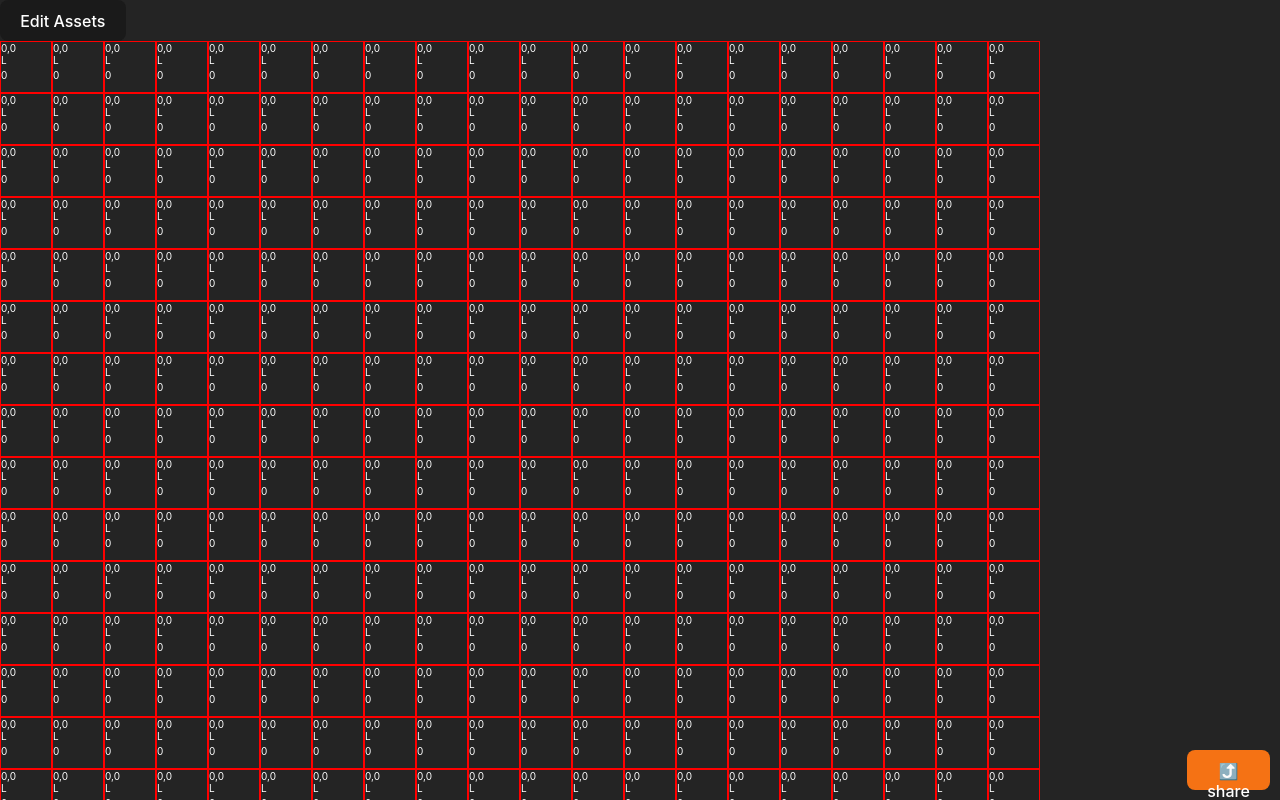
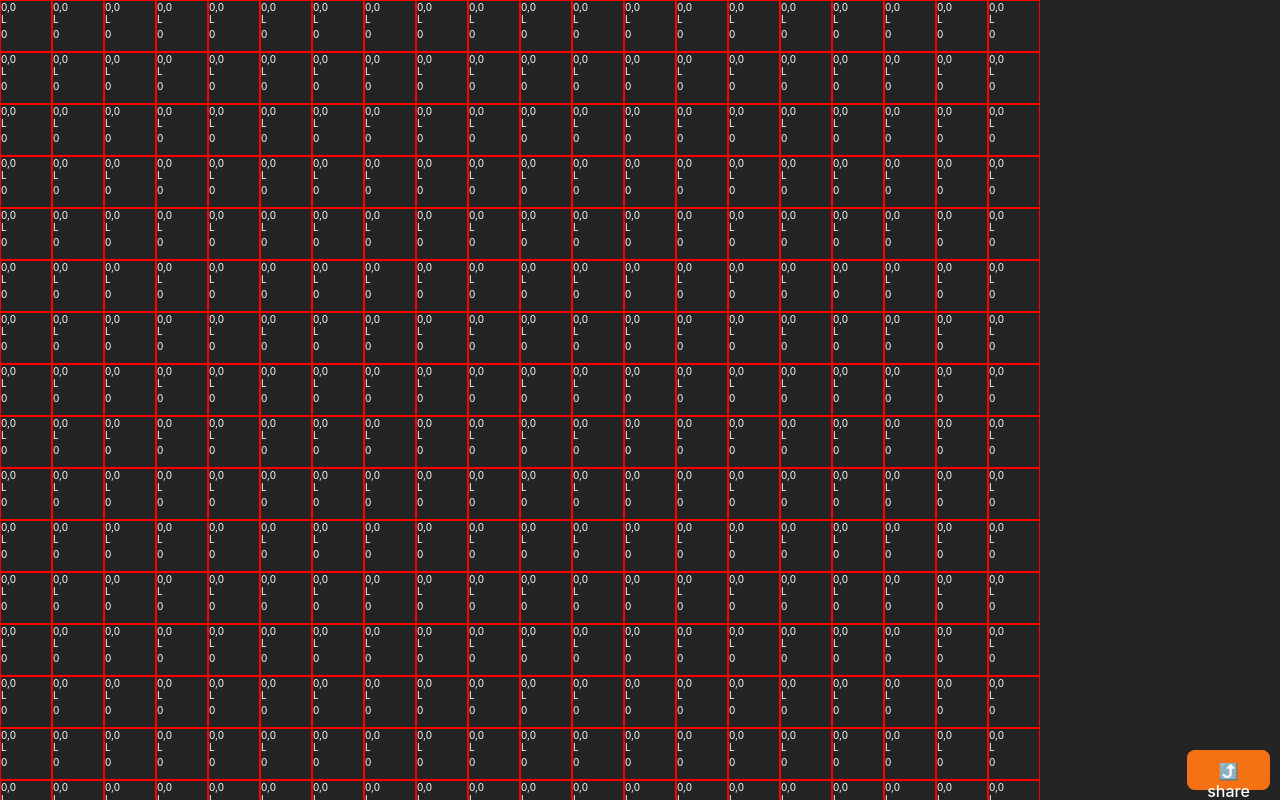
Before and after one commit to benallfree/worldforge, a Svelte app: page / in a window 1280 px wide. Shown: the top 800 px of the page. Built offline with nearby package versions, Linux system fonts and the light colour scheme.

Commit message:
terrain refactor

```diff
--- a/src/components/terrain/TerrainMap.svelte
+++ b/src/components/terrain/TerrainMap.svelte
@@ -1,26 +1,20 @@
 <script lang="ts">
+  import { gameState } from '../../store'
+  import { TILE_SIZE } from '../../util/constants'
   import { mkGridSize, xyToSlug } from '../../util/helpers'
-  import { ScreenNames, gameState } from '../../store'
-  import { TILE_SIZE } from '../../util/constants'
   import { px } from '../../util/px'
   import { range } from '../../util/range'
   import ShareTool from './ShareTool.svelte'
   import TerrainCell from './TerrainCell.svelte'
 
-  const { navigate } = gameState
   export let size = mkGridSize($gameState.terrain.size())
 </script>
 
-<button on:click={() => navigate(ScreenNames.Editor)}>Edit Assets</button>
 <ShareTool />
 <div class="world" style={`width: ${px((TILE_SIZE + 2) * size)}`}>
-  {#each range(size) as r}
-    <div class="row">
-      {#each range(size) as c}
-        <TerrainCell cell={$gameState.terrain.get(xyToSlug(r, c))} />
-      {/each}
-    </div>
-  {/each}
+  {#each range(size) as r}{#each range(size) as c}<TerrainCell
+        cell={$gameState.terrain.get(xyToSlug(r, c))}
+      />{/each}{/each}
 </div>
 
 <style lang="scss">
```
